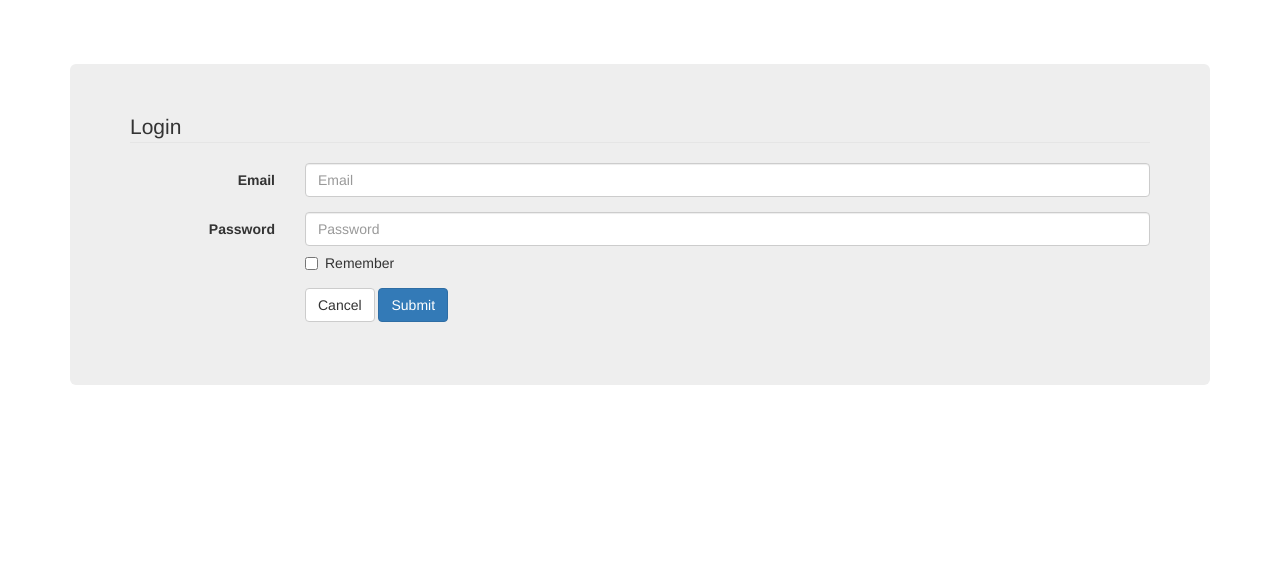
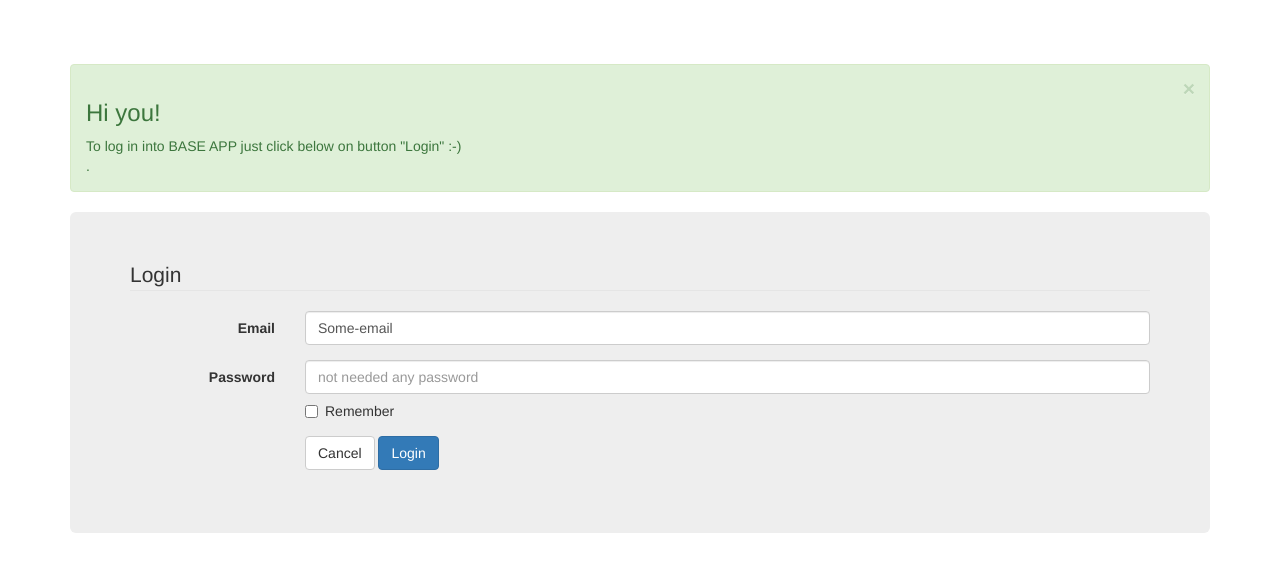
Before and after one commit to jozeflacko/app-layout, a plain HTML site: page index.html in a window 1280 px wide. Drawn offline with Linux system fonts and the light colour scheme.

Commit message:
hint messange
hint messange

```diff
--- a/index.html
+++ b/index.html
@@ -11,19 +11,23 @@
 	<body>
 
 		<div id='jl-base-app-login' class='container' style='margin-top:5%'>
+			<div class="alert alert-dismissible alert-success">
+			  <button type="button" class="close" data-dismiss="alert">&times;</button>
+			  <h3>Hi you!</h3><div>To log in into BASE APP just click below on button "Login" :-)</div></a>.
+			</div>
 			<form class="form-horizontal jumbotron">
 				<fieldset>
 					<legend>Login</legend>
 					<div class="form-group">
 						<label for="inputEmail" class="col-lg-2 control-label">Email</label>
 						<div class="col-lg-10">
-							<input type="text" class="form-control" id="inputEmail" placeholder="Email">
+							<input type="text" class="form-control" id="inputEmail" placeholder="Email" value="Some-email">
 						</div>
 					</div>
 					<div class="form-group">
 						<label for="inputPassword" class="col-lg-2 control-label">Password</label>
 						<div class="col-lg-10">
-							<input type="password" class="form-control" id="inputPassword" placeholder="Password">
+							<input type="password" class="form-control" id="inputPassword" placeholder="not needed any password">
 							<div class="checkbox">
 							<label>
 								<input type="checkbox"> Remember
@@ -34,7 +38,7 @@
 					<div class="form-group">
 						<div class="col-lg-10 col-lg-offset-2">
 							<button type="reset" class="btn btn-default">Cancel</button>
-							<a class="btn btn-primary" href='ba/ba.html'>Submit</a>
+							<a class="btn btn-primary" href='ba/ba.html'>Login</a>
 						</div>
 					</div>
 				</fieldset>
```
